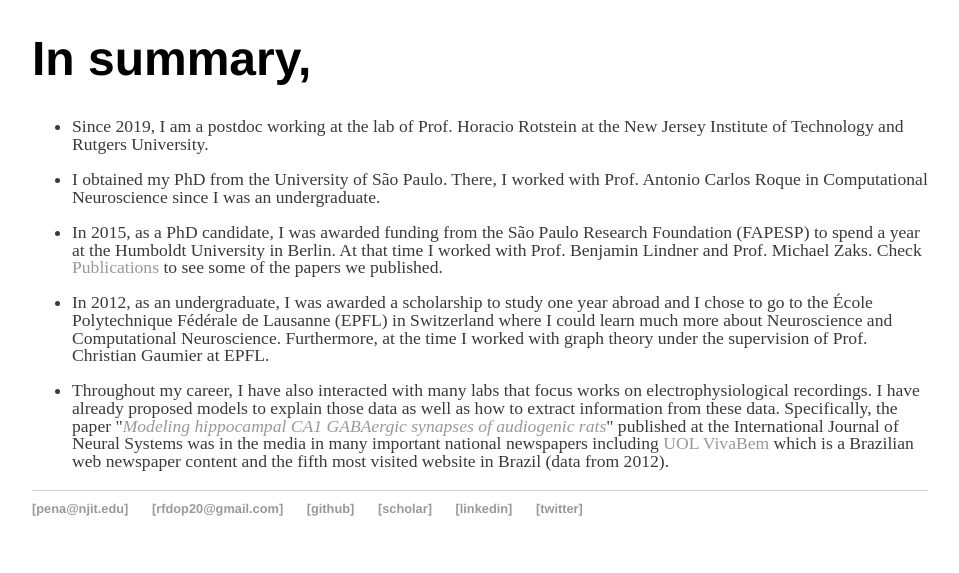
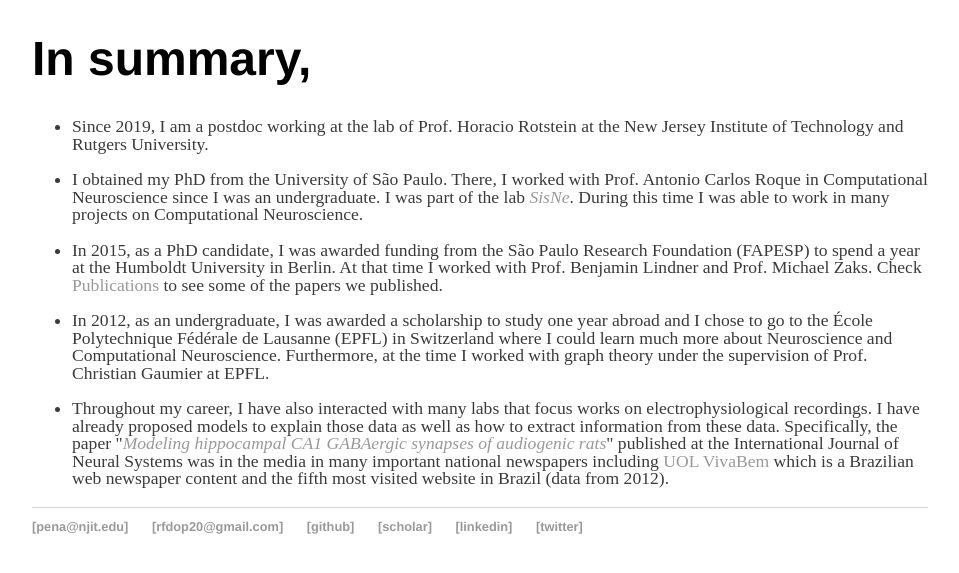
Before and after one commit to pena-rodrigo/oldwebsite, a Jekyll site: the page built from about/index.html, in a window 1280 px wide, cut to the strip 356-950 px from the top of the page. Shown: the top 573 px of the strip, without its empty margins (160-1119 px from the left). Built offline with Jekyll 4.4.1, drawn with Linux system fonts in a browser that asks for light colours.

Commit message:
link lab

```diff
--- a/about/index.html
+++ b/about/index.html
@@ -29,7 +29,8 @@ title: Rodrigo Pena
 				<p>
 				<li> Since 2019, I am a postdoc working at the lab of Prof. Horacio Rotstein at the New Jersey Institute of Technology and Rutgers University. </li>
 				<br>
-				<li> I obtained my PhD from the University of São Paulo. There, I worked with Prof. Antonio Carlos Roque in Computational Neuroscience since I was an undergraduate.  </li>
+				<li> I obtained my PhD from the University of São Paulo. There, I worked with Prof. Antonio Carlos Roque in Computational Neuroscience since I was an undergraduate.
+					I was part of the lab <a href="http://sisne.org/?lang=en"><i>SisNe</i></a>. During this time I was able to work in many projects on Computational Neuroscience.</li>
 				<br>
 				<li> In 2015, as a PhD candidate, I was awarded funding from the São Paulo Research Foundation (FAPESP) to spend a year at the Humboldt
 					University in Berlin. At that time I worked with Prof. Benjamin Lindner and Prof. Michael Zaks. Check <a href="../publications">Publications</a> to see some of the papers we published. </li>
```
